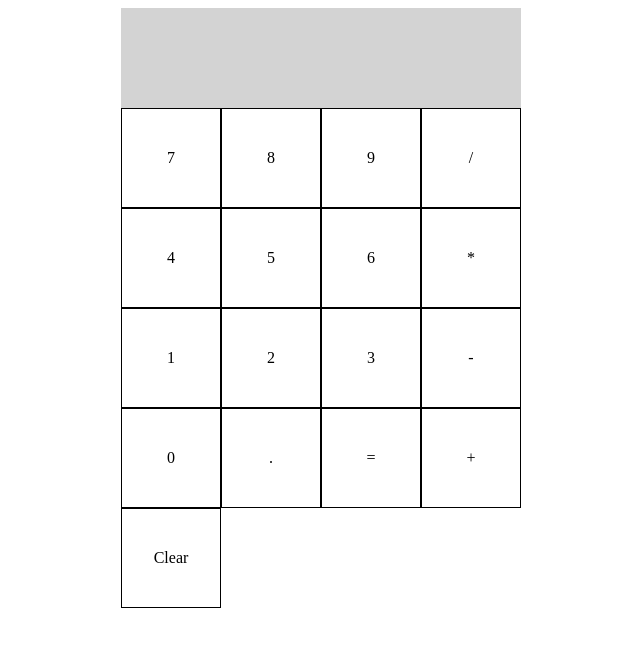
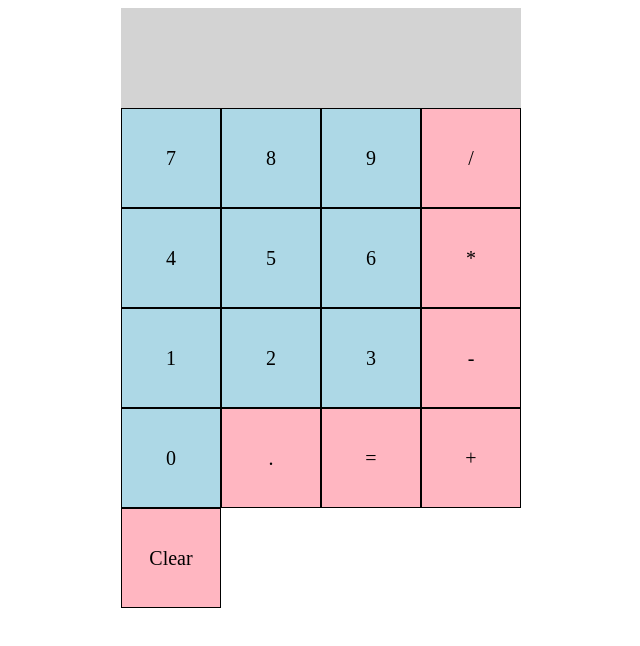
Before and after one commit to Chris323/calculator, a plain HTML site: page index.html in a window 1280 px wide. Shown: the whole page, without its empty margins (319-959 px from the left). Drawn offline with Linux system fonts and the light colour scheme.

Commit message:
Added some css

```diff
--- a/css/styles.css
+++ b/css/styles.css
@@ -27,4 +27,13 @@
     width: 100px;
     height: 100px;
     border: solid 1px black;
+    font-size: 20px;
 }
+
+.num {
+    background-color: lightblue;
+}
+
+.operator {
+    background-color: lightpink;
+}
--- a/index.html
+++ b/index.html
@@ -14,31 +14,31 @@
           <class class="calc-input"></class>
         </div>
         <div class="row">
-          <div class="button" data-value = '7'>7</div>
-          <div class="button" data-value = '8'>8</div>
-          <div class="button" data-value = '9'>9</div>
-          <div class="button" data-value = '/'>/</div>
+          <div class="button num" data-value = '7'>7</div>
+          <div class="button num" data-value = '8'>8</div>
+          <div class="button num" data-value = '9'>9</div>
+          <div class="button operator" data-value = '/'>/</div>
         </div>
         <div class="row">
-          <div class="button" data-value = '4'>4</div>
-          <div class="button" data-value = '5'>5</div>
-          <div class="button" data-value = '6'>6</div>
-          <div class="button" data-value = '*'>*</div>
+          <div class="button num" data-value = '4'>4</div>
+          <div class="button num" data-value = '5'>5</div>
+          <div class="button num" data-value = '6'>6</div>
+          <div class="button operator" data-value = '*'>*</div>
         </div>
         <div class="row">
-          <div class="button" data-value = '1'>1</div>
-          <div class="button" data-value = '2'>2</div>
-          <div class="button" data-value = '3'>3</div>
-          <div class="button" data-value = '-'>-</div>
+          <div class="button num" data-value = '1'>1</div>
+          <div class="button num" data-value = '2'>2</div>
+          <div class="button num" data-value = '3'>3</div>
+          <div class="button operator" data-value = '-'>-</div>
         </div>
         <div class="row">
-          <div class="button" data-value = '0'>0</div>
-          <div class="button" data-value = '.'>.</div>
-          <div class="button" data-value = '='>=</div>
-          <div class="button" data-value = '+'>+</div>
+          <div class="button num" data-value = '0'>0</div>
+          <div class="button operator" data-value = '.'>.</div>
+          <div class="button operator" data-value = '='>=</div>
+          <div class="button operator" data-value = '+'>+</div>
         </div>
         <div class="row">
-          <div class="button" data-value = 'clear'>Clear</div>
+          <div class="button operator" data-value = 'clear'>Clear</div>
         </div>
       </div>
     </div>
--- a/scripts/calculator.js
+++ b/scripts/calculator.js
@@ -58,18 +58,18 @@ const operate = (operator, value1, value2) => {
   //console.log(operator, value1, value2);
 };
 
-function add(a, b) {
-  return a + b;
-}
+// function add(a, b) {
+//   return a + b;
+// }
 
-function subtract(a, b) {
-  return a - b;
-}
+// function subtract(a, b) {
+//   return a - b;
+// }
 
-function multiply(a, b) {
-  return a * b;
-}
+// function multiply(a, b) {
+//   return a * b;
+// }
 
-function divide(a, b) {
-  return a / b;
-}
+// function divide(a, b) {
+//   return a / b;
+// }
```
